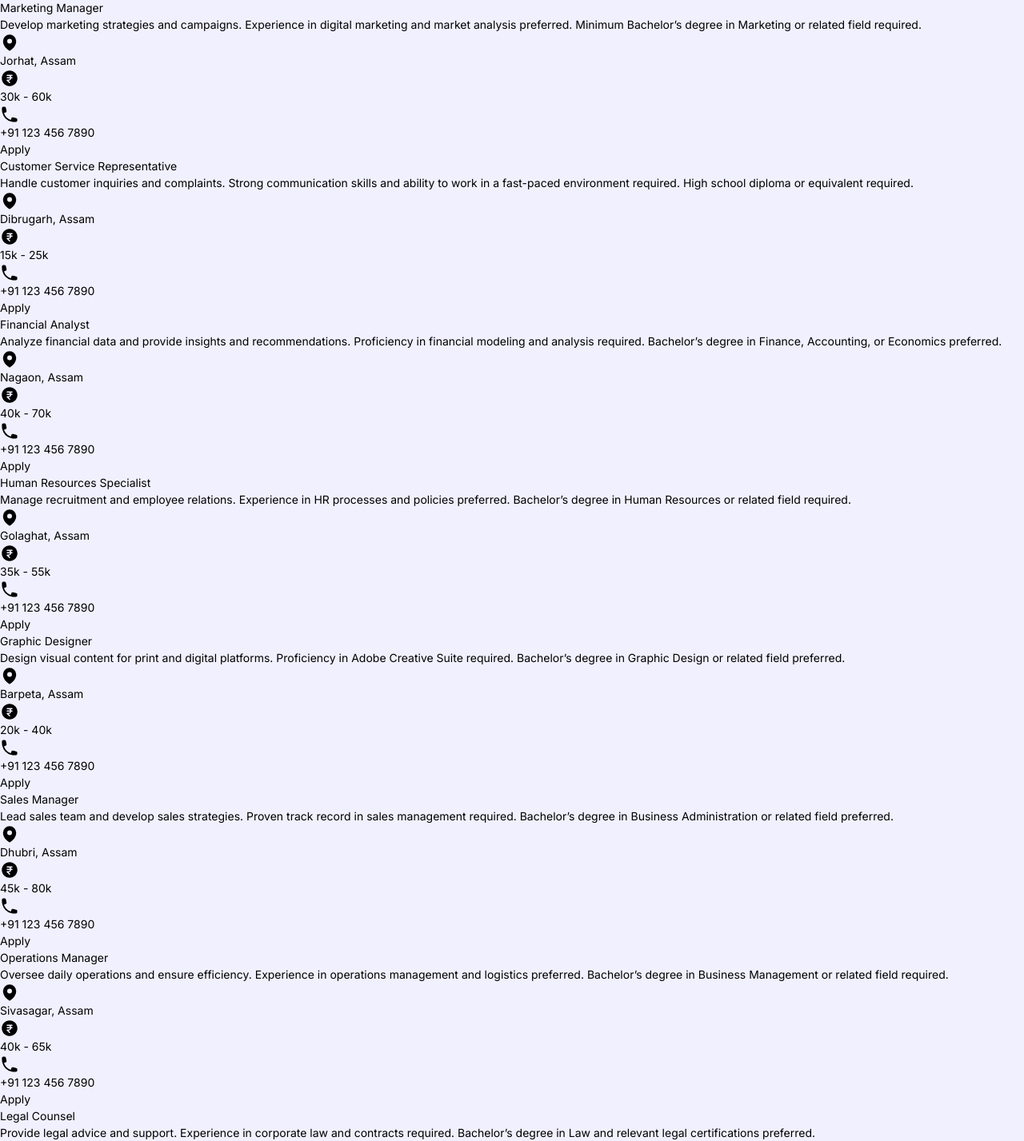
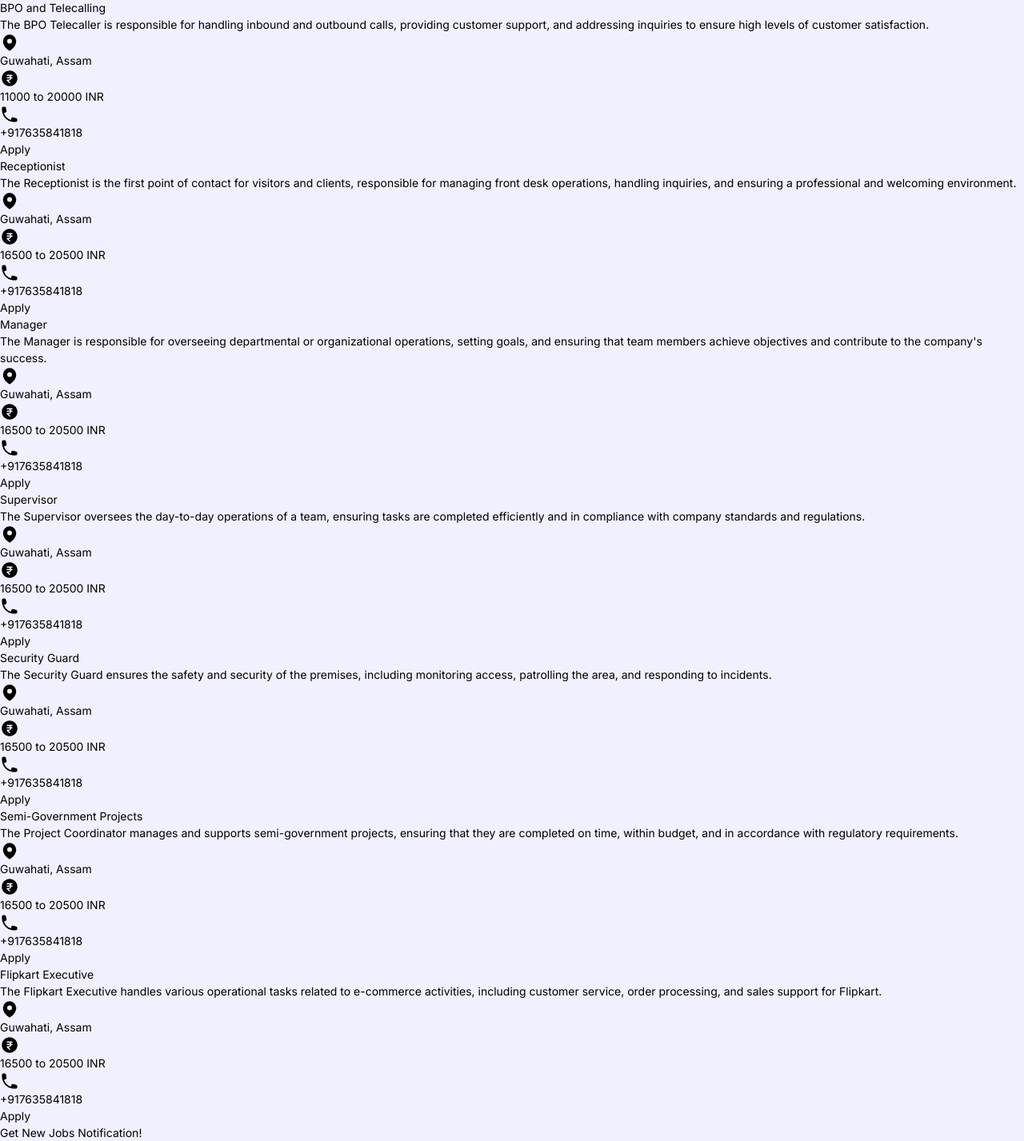
Before and after one commit to AnkurNayak/sksolution, a Next.js app: page /jobs in a window 1280 px wide. Shown: the part 220-1647 px from the top of the page at 80% size. Built offline with nearby package versions, Linux system fonts and the light colour scheme.

Commit message:
update_5

```diff
--- a/src/app/jobs/page.js
+++ b/src/app/jobs/page.js
@@ -159,7 +159,7 @@ const ApplyForm = ({ isOpen, setIsOpen }) => {
                     placeholder="+91 9876543210"
                   />
                 </div>
-                <div>
+                {/* <div>
                   <label
                     htmlFor="resume"
                     className="block text-lg font-medium mb-1"
@@ -173,7 +173,7 @@ const ApplyForm = ({ isOpen, setIsOpen }) => {
                     accept=".pdf,.doc,.docx"
                     className="w-full p-2 rounded border border-gray-300 text-white"
                   />
-                </div>
+                </div> */}
                 <div>
                   <label
                     htmlFor="coverLetter"
--- a/src/components/home-components/AppHeader.js
+++ b/src/components/home-components/AppHeader.js
@@ -183,7 +183,7 @@ const PhoneButton = () => {
         <HiPhone color="#766DF4" size={16} />
       </span>
       <span className="relative md:text-xl text-white font-medium min-w-max">
-        +91-0123456789
+        +917635841818
       </span>
     </motion.button>
   );
--- a/src/components/mock-api/HomePageMockApi.js
+++ b/src/components/mock-api/HomePageMockApi.js
@@ -12,113 +12,91 @@ import { MdOutlineHealthAndSafety } from "react-icons/md";
 
 export const jobs = [
   {
-    title: "Software Engineer",
+    title: "Companies and Manufacturing Unit",
     companiesAvailable: 5,
     applyLink: "APPLY",
     jobDescription:
-      "Develop and maintain software applications. Proficiency in programming languages like Java, Python, or C++ required. Bachelor’s degree in Computer Science or related field preferred.",
+      "The Manufacturing Unit Manager oversees daily operations within the manufacturing plant, ensuring efficient production processes, adherence to safety protocols, and high-quality output.",
     jobNature: "Full Time",
-    location: "Kamrup (Metro), Assam",
-    salaryRange: "25k - 50k",
-    phoneNumber: "+91 123 456 7890",
+    location: "Guwahati, Assam",
+    salaryRange: "16500 to 20500 INR",
+    phoneNumber: "+917635841818",
   },
   {
-    title: "Marketing Manager",
+    title: "BPO and Telecalling",
     companiesAvailable: 3,
     applyLink: "APPLY",
     jobDescription:
-      "Develop marketing strategies and campaigns. Experience in digital marketing and market analysis preferred. Minimum Bachelor’s degree in Marketing or related field required.",
+      "The BPO Telecaller is responsible for handling inbound and outbound calls, providing customer support, and addressing inquiries to ensure high levels of customer satisfaction.",
     jobNature: "Full Time",
-    location: "Jorhat, Assam",
-    salaryRange: "30k - 60k",
-    phoneNumber: "+91 123 456 7890",
+    location: "Guwahati, Assam",
+    salaryRange: "11000 to 20000 INR",
+    phoneNumber: "+917635841818",
   },
   {
-    title: "Customer Service Representative",
+    title: "Receptionist",
     companiesAvailable: 4,
     applyLink: "APPLY",
     jobDescription:
-      "Handle customer inquiries and complaints. Strong communication skills and ability to work in a fast-paced environment required. High school diploma or equivalent required.",
+      "The Receptionist is the first point of contact for visitors and clients, responsible for managing front desk operations, handling inquiries, and ensuring a professional and welcoming environment.",
     jobNature: "Full Time",
-    location: "Dibrugarh, Assam",
-    salaryRange: "15k - 25k",
-    phoneNumber: "+91 123 456 7890",
+    location: "Guwahati, Assam",
+    salaryRange: "16500 to 20500 INR",
+    phoneNumber: "+917635841818",
   },
   {
-    title: "Financial Analyst",
+    title: "Manager",
     companiesAvailable: 2,
     applyLink: "APPLY",
     jobDescription:
-      "Analyze financial data and provide insights and recommendations. Proficiency in financial modeling and analysis required. Bachelor’s degree in Finance, Accounting, or Economics preferred.",
+      "The Manager is responsible for overseeing departmental or organizational operations, setting goals, and ensuring that team members achieve objectives and contribute to the company's success.",
     jobNature: "Full Time",
-    location: "Nagaon, Assam",
-    salaryRange: "40k - 70k",
-    phoneNumber: "+91 123 456 7890",
+    location: "Guwahati, Assam",
+    salaryRange: "16500 to 20500 INR",
+    phoneNumber: "+917635841818",
   },
   {
-    title: "Human Resources Specialist",
+    title: "Supervisor",
     companiesAvailable: 3,
     applyLink: "APPLY",
     jobDescription:
-      "Manage recruitment and employee relations. Experience in HR processes and policies preferred. Bachelor’s degree in Human Resources or related field required.",
+      "The Supervisor oversees the day-to-day operations of a team, ensuring tasks are completed efficiently and in compliance with company standards and regulations.",
     jobNature: "Full Time",
-    location: "Golaghat, Assam",
-    salaryRange: "35k - 55k",
-    phoneNumber: "+91 123 456 7890",
+    location: "Guwahati, Assam",
+    salaryRange: "16500 to 20500 INR",
+    phoneNumber: "+917635841818",
   },
   {
-    title: "Graphic Designer",
+    title: "Security Guard",
     companiesAvailable: 2,
     applyLink: "APPLY",
     jobDescription:
-      "Design visual content for print and digital platforms. Proficiency in Adobe Creative Suite required. Bachelor’s degree in Graphic Design or related field preferred.",
+      "The Security Guard ensures the safety and security of the premises, including monitoring access, patrolling the area, and responding to incidents.",
     jobNature: "Full Time",
-    location: "Barpeta, Assam",
-    salaryRange: "20k - 40k",
-    phoneNumber: "+91 123 456 7890",
+    location: "Guwahati, Assam",
+    salaryRange: "16500 to 20500 INR",
+    phoneNumber: "+917635841818",
   },
   {
-    title: "Sales Manager",
+    title: "Semi-Government Projects",
     companiesAvailable: 4,
     applyLink: "APPLY",
     jobDescription:
-      "Lead sales team and develop sales strategies. Proven track record in sales management required. Bachelor’s degree in Business Administration or related field preferred.",
+      "The Project Coordinator manages and supports semi-government projects, ensuring that they are completed on time, within budget, and in accordance with regulatory requirements.",
     jobNature: "Full Time",
-    location: "Dhubri, Assam",
-    salaryRange: "45k - 80k",
-    phoneNumber: "+91 123 456 7890",
+    location: "Guwahati, Assam",
+    salaryRange: "16500 to 20500 INR",
+    phoneNumber: "+917635841818",
   },
   {
-    title: "Operations Manager",
+    title: "Flipkart Executive",
     companiesAvailable: 2,
     applyLink: "APPLY",
     jobDescription:
-      "Oversee daily operations and ensure efficiency. Experience in operations management and logistics preferred. Bachelor’s degree in Business Management or related field required.",
+      "The Flipkart Executive handles various operational tasks related to e-commerce activities, including customer service, order processing, and sales support for Flipkart.",
     jobNature: "Full Time",
-    location: "Sivasagar, Assam",
-    salaryRange: "40k - 65k",
-    phoneNumber: "+91 123 456 7890",
-  },
-  {
-    title: "Legal Counsel",
-    companiesAvailable: 3,
-    applyLink: "APPLY",
-    jobDescription:
-      "Provide legal advice and support. Experience in corporate law and contracts required. Bachelor’s degree in Law and relevant legal certifications preferred.",
-    jobNature: "Full Time",
-    location: "Goalpara, Assam",
-    salaryRange: "50k - 90k",
-    phoneNumber: "+91 123 456 7890",
-  },
-  {
-    title: "Healthcare Administrator",
-    companiesAvailable: 2,
-    applyLink: "APPLY",
-    jobDescription:
-      "Manage healthcare facility operations. Experience in healthcare administration and regulatory compliance preferred. Bachelor’s degree in Healthcare Administration or related field required.",
-    jobNature: "Full Time",
-    location: "Diphu, Assam",
-    salaryRange: "35k - 60k",
-    phoneNumber: "+91 123 456 7890",
+    location: "Guwahati, Assam",
+    salaryRange: "16500 to 20500 INR",
+    phoneNumber: "+917635841818",
   },
 ];
```
Also changed, not shown: src/app/about-us/page.js (+5 -3 lines), src/components/home-components/HomePageA.js (+6 -2 lines).
